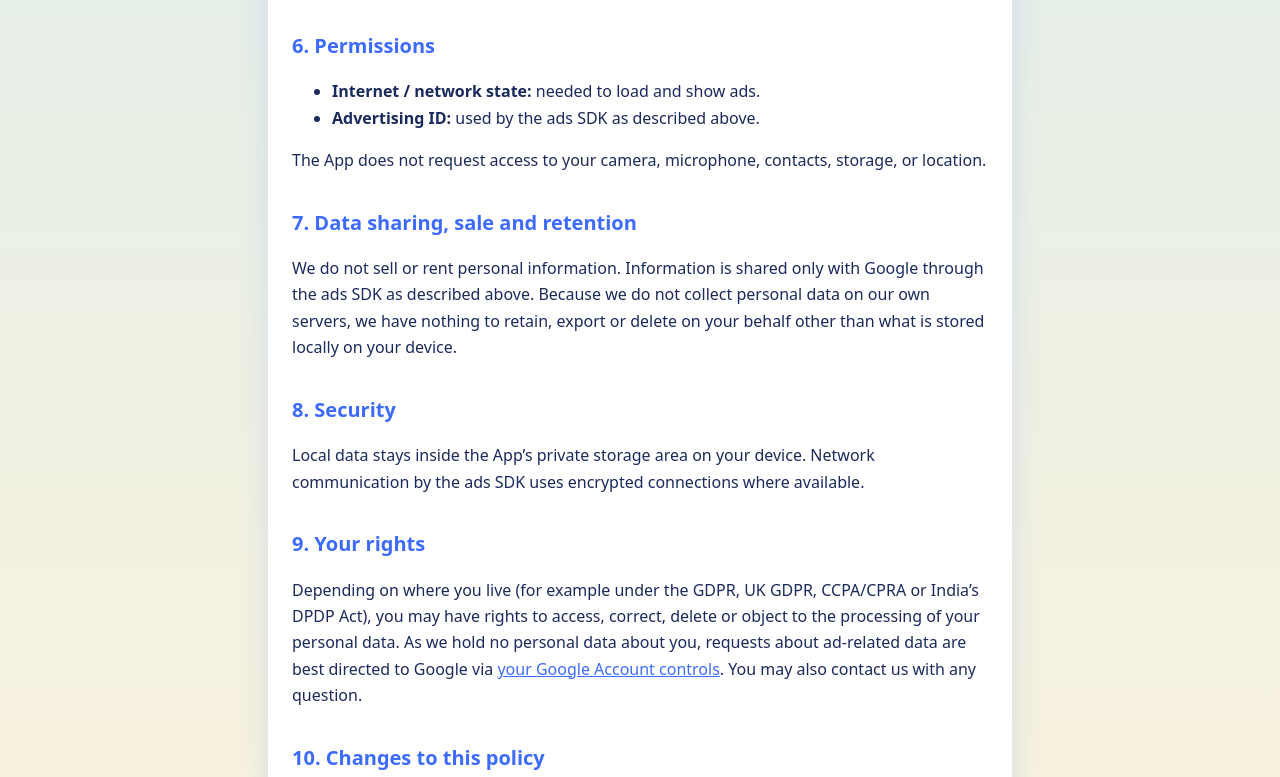
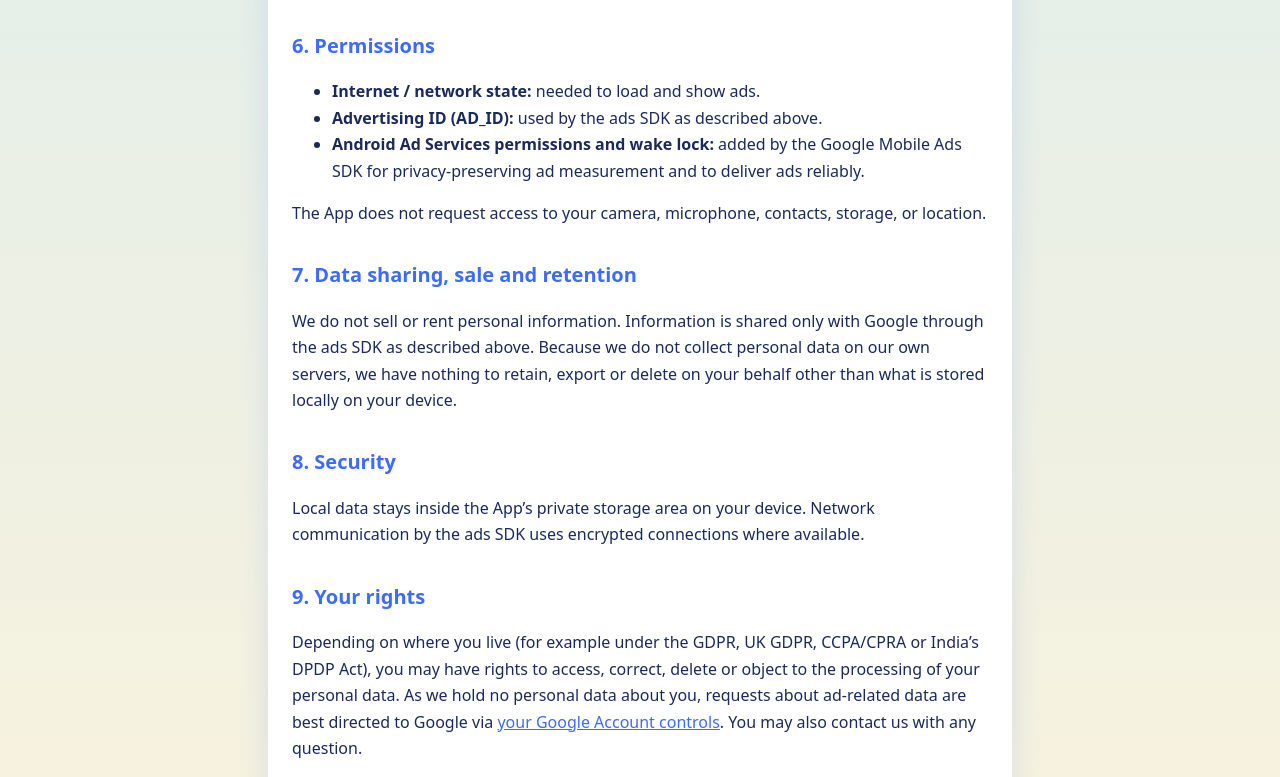
Before and after one commit to Nikilsuthar/merge-rush-legal, a plain HTML site: page privacy.html in a window 1280 px wide. Shown: the part 1855-2632 px from the top of the page. Drawn offline with Linux system fonts and the light colour scheme.

Commit message:
Privacy policy: mention Ad Services permissions
Co-Authored-By: Claude Sonnet 5.5 <noreply@anthropic.com>

```diff
--- a/privacy.html
+++ b/privacy.html
@@ -42,7 +42,7 @@ table{border-collapse:collapse;width:100%;font-size:15px}td,th{border:1px solid
 <h2>5. Children</h2>
 <p>The App is intended for a general audience and is <b>not directed to children under 13</b> (or under 16 where local law sets a higher age). We do not knowingly collect personal information from children. We configure ads to a family-friendly maximum content rating. If you believe a child has provided personal information, please contact us and we will help.</p>
 <h2>6. Permissions</h2>
-<ul><li><b>Internet / network state:</b> needed to load and show ads.</li><li><b>Advertising ID:</b> used by the ads SDK as described above.</li></ul>
+<ul><li><b>Internet / network state:</b> needed to load and show ads.</li><li><b>Advertising ID (AD_ID):</b> used by the ads SDK as described above.</li><li><b>Android Ad Services permissions and wake lock:</b> added by the Google Mobile Ads SDK for privacy-preserving ad measurement and to deliver ads reliably.</li></ul>
 <p>The App does not request access to your camera, microphone, contacts, storage, or location.</p>
 <h2>7. Data sharing, sale and retention</h2>
 <p>We do not sell or rent personal information. Information is shared only with Google through the ads SDK as described above. Because we do not collect personal data on our own servers, we have nothing to retain, export or delete on your behalf other than what is stored locally on your device.</p>
```
